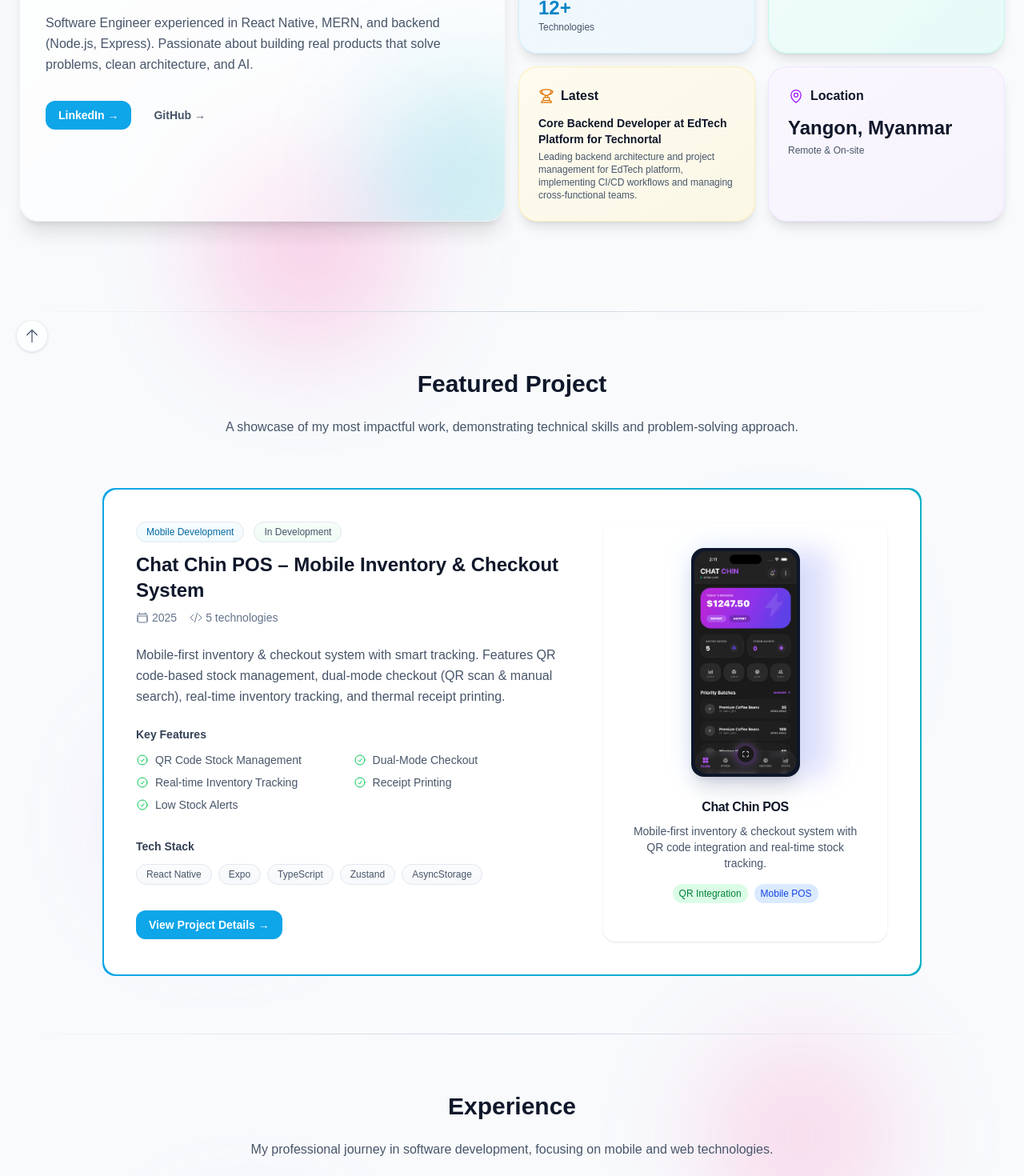
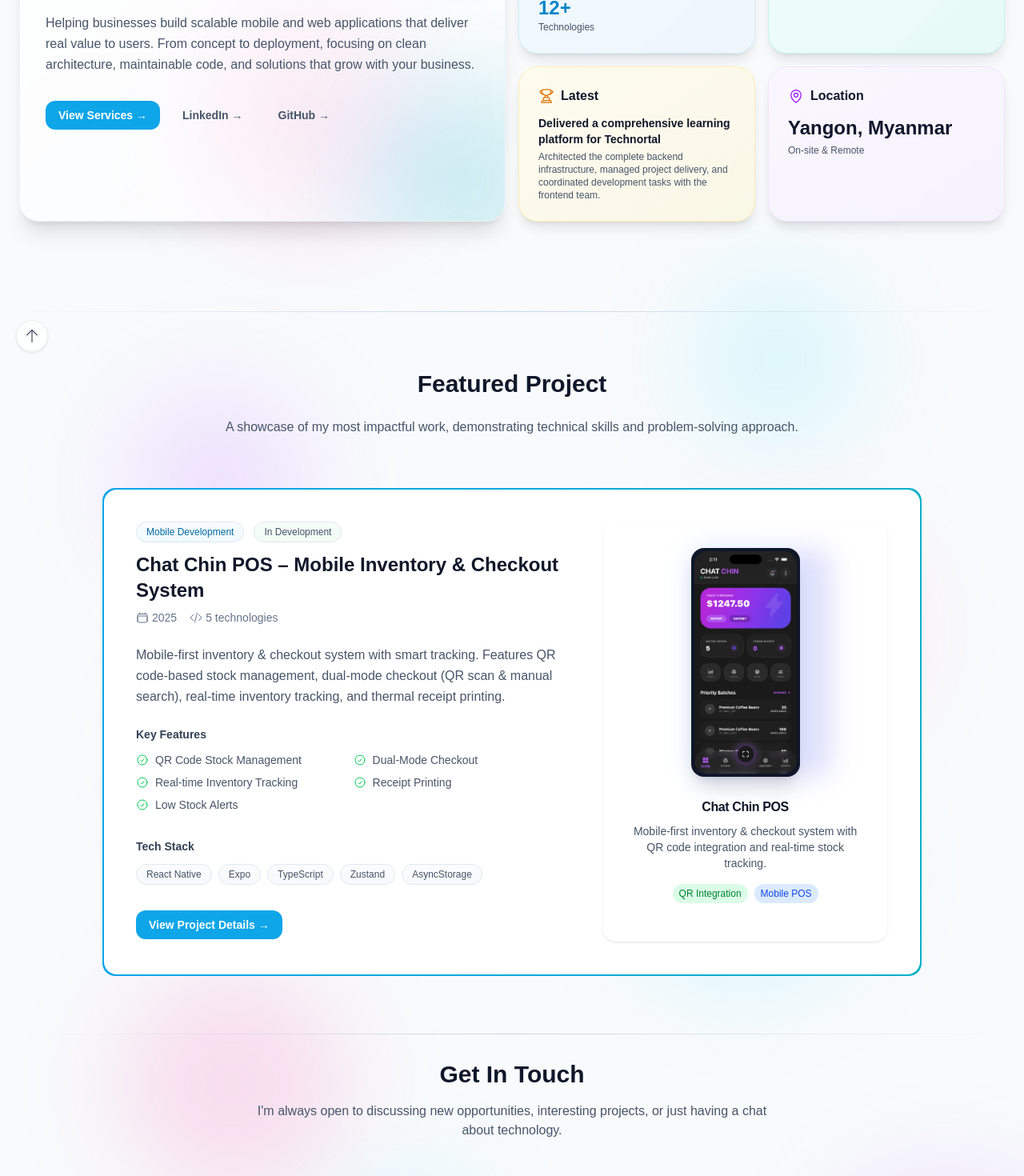
Before and after one commit to linphone2000/lpmz-portfolio-v2, a Next.js app: page / in a window 1280 px wide. Shown: the part 340-1810 px from the top of the page at 80% size. Built offline with nearby package versions, Linux system fonts and the light colour scheme.

Commit message:
Refactor homepage and education sections

```diff
--- a/src/app/education/page.tsx
+++ b/src/app/education/page.tsx
@@ -1,7 +1,10 @@
 import type { Metadata } from 'next';
 import { PageShell } from '@/components/Common/PageShell';
+import { Experience } from '@/components/Overview/Experience/experience';
 import { Education } from '@/components/Education/education';
 import { Certifications } from '@/components/Education/certifications';
+import { Contact } from '@/components/Common/contact';
+import { SectionDivider } from '@/components/Common/SectionDivider';
 
 export const metadata: Metadata = {
   title: 'Education – Lin Phone Myint Zaw',
@@ -12,8 +15,12 @@ export const metadata: Metadata = {
 export default function EducationPage() {
   return (
     <PageShell>
+      <Experience />
+      <SectionDivider />
       <Education />
+      <SectionDivider />
       <Certifications />
+      <Contact />
     </PageShell>
   );
 }
--- a/src/app/page.tsx
+++ b/src/app/page.tsx
@@ -2,12 +2,12 @@ import type { Metadata } from 'next';
 import { PageShell } from '@/components/Common/PageShell';
 import { Hero } from '@/components/Overview/Hero/hero';
 import { FeaturedProject } from '@/components/Overview/FeaturedProject/FeaturedProject';
-import { Experience } from '@/components/Overview/Experience/experience';
+import { Contact } from '@/components/Common/contact';
 
 export const metadata: Metadata = {
   title: 'Home – Lin Phone Myint Zaw',
   description:
-    'Overview of Lin Phone Myint Zaw: experience, featured work, and professional summary.',
+    'Overview of Lin Phone Myint Zaw: featured work and professional summary.',
 };
 
 export default function HomePage() {
@@ -15,7 +15,7 @@ export default function HomePage() {
     <PageShell>
       <Hero />
       <FeaturedProject />
-      <Experience />
+      <Contact />
     </PageShell>
   );
 }
--- a/src/app/portfolio/page.tsx
+++ b/src/app/portfolio/page.tsx
@@ -2,6 +2,7 @@ import type { Metadata } from 'next';
 import { PageShell } from '@/components/Common/PageShell';
 import { Projects } from '@/components/Portfolio/projects';
 import { Skills } from '@/components/Portfolio/skills';
+import { Contact } from '@/components/Common/contact';
 
 export const metadata: Metadata = {
   title: 'Portfolio – Lin Phone Myint Zaw',
@@ -13,6 +14,7 @@ export default function PortfolioPage() {
     <PageShell>
       <Projects />
       <Skills />
+      <Contact />
     </PageShell>
   );
 }
--- a/src/components/Common/Button.tsx
+++ b/src/components/Common/Button.tsx
@@ -1,6 +1,7 @@
 'use client';
 
 import React, { useCallback } from 'react';
+import Link from 'next/link';
 import { cx } from '../../lib/utils';
 
 interface ButtonProps {
@@ -29,6 +30,18 @@ export const Button: React.FC<ButtonProps> = React.memo(
     }, [onClick]);
 
     if (href) {
+      // Check if it's an internal route (starts with /) or external URL
+      const isInternalRoute = href.startsWith('/');
+
+      if (isInternalRoute) {
+        return (
+          <Link href={href} className={base}>
+            {children}
+          </Link>
+        );
+      }
+
+      // External link
       return (
         <a
           className={base}
--- a/src/components/Education/certifications.tsx
+++ b/src/components/Education/certifications.tsx
@@ -3,7 +3,6 @@
 import React from 'react';
 import { DATA } from '@/lib/data';
 import { Card } from '@/components/Common/Card';
-import { Contact } from '../Common/contact';
 import { TrophyIcon } from '@heroicons/react/24/outline';
 
 export const Certifications: React.FC = () => {
@@ -42,9 +41,6 @@ export const Certifications: React.FC = () => {
           ))}
         </div>
       </div>
-
-      {/* Contact */}
-      <Contact />
     </section>
   );
 };
--- a/src/components/Overview/Experience/experience.tsx
+++ b/src/components/Overview/Experience/experience.tsx
@@ -5,8 +5,6 @@ import { useInView } from '@/hooks/useInView';
 import { DATA } from '@/lib/data';
 import { Card } from '@/components/Common/Card';
 import { Badge } from '@/components/Common/Badge';
-import { SectionDivider } from '@/components/Common/SectionDivider';
-import { Contact } from '@/components/Common/contact';
 
 export const Experience: React.FC = () => {
   const [containerRef, isInView] = useInView({
@@ -15,10 +13,9 @@ export const Experience: React.FC = () => {
   });
   return (
     <>
-      <SectionDivider className="py-8" />
-      <section className="py-10 relative">
+      <section className="py-16 relative">
         <div className="max-w-7xl mx-auto px-6">
-          <div className="text-center mb-16">
+          <div className="text-center mb-8">
             <h2 className="text-3xl font-bold mb-6 text-neutral-900 dark:text-neutral-100">
               Experience
             </h2>
@@ -79,9 +76,6 @@ export const Experience: React.FC = () => {
             ))}
           </div>
         </div>
-
-        {/* Contact */}
-        <Contact />
       </section>
     </>
   );
--- a/src/components/Overview/Hero/hero.tsx
+++ b/src/components/Overview/Hero/hero.tsx
@@ -125,19 +125,22 @@ export const Hero: React.FC<HeroProps> = React.memo(() => {
                   </div>
                 </div>
 
-                {/* Summary */}
+                {/* Value Proposition */}
                 <p className="text-neutral-600 dark:text-neutral-400 leading-relaxed">
-                  {DATA.summary}
+                  {DATA.about.valueProposition || DATA.summary}
                 </p>
 
                 {/* Action Buttons */}
                 <div className="flex flex-wrap gap-3 pt-2">
                   <Button
-                    onClick={handleLinkedInClick}
+                    href="/services"
                     className="group/btn relative overflow-hidden"
                   >
-                    <span className="relative z-10">LinkedIn →</span>
+                    <span className="relative z-10">View Services →</span>
                     <div className="absolute inset-0 bg-gradient-to-r from-primary-600 to-primary-500 opacity-0 group-hover/btn:opacity-100 transition-opacity" />
+                  </Button>
+                  <Button onClick={handleLinkedInClick} variant="ghost">
+                    LinkedIn →
                   </Button>
                   <Button onClick={handleGitHubClick} variant="ghost">
                     GitHub →
@@ -266,7 +269,7 @@ export const Hero: React.FC<HeroProps> = React.memo(() => {
                 {DATA.location}
               </div>
               <div className="text-xs text-neutral-600 dark:text-neutral-400">
-                Remote & On-site
+                On-site & Remote
               </div>
             </div>
           </div>
--- a/src/components/Portfolio/skills.tsx
+++ b/src/components/Portfolio/skills.tsx
@@ -16,7 +16,6 @@ import {
   UserGroupIcon,
   SparklesIcon,
 } from '@heroicons/react/24/outline';
-import { Contact } from '../Common/contact';
 
 // Import Swiper styles
 import 'swiper/css';
@@ -249,9 +248,6 @@ export const Skills: React.FC = () => {
           </div>
         </div>
       </div>
-
-      {/* Contact */}
-      <Contact />
     </section>
   );
 };
--- a/src/lib/data.ts
+++ b/src/lib/data.ts
@@ -10,19 +10,22 @@ export const DATA = {
     github: 'https://github.com/linphone2000',
   },
   summary:
-    'Software Engineer experienced in React Native, MERN, and backend (Node.js, Express). Passionate about building real products that solve problems, clean architecture, and AI.',
+    'Software Engineer experienced in React Native, MERN, Next.js, and backend (Node.js, Express). Passionate about building real products that solve problems, clean architecture, and AI.',
   // Add more detailed personal info
   about: {
+    valueProposition:
+      'Helping businesses build scalable mobile and web applications that deliver real value to users. From concept to deployment, focusing on clean architecture, maintainable code, and solutions that grow with your business.',
     tagline:
       'Building mobile-first experiences with strong API and data modeling foundations',
-    availability: 'Available for freelance opportunities',
+    availability: 'Open to new projects',
     yearsOfExperience: 3, // Started learning JS frameworks in 2022
     yearsLabel: 'Years Coding',
     totalProjects: 6,
     technologiesMastered: 12,
     typewriterStrings: [
-      'Full‑Stack / React Native Developer',
-      'Graduate from Edinburgh Napier University',
+      'Full‑Stack Developer',
+      'Mobile Developer',
+      'React Native Developer',
       'Building real products with clean code',
     ],
   },
@@ -864,9 +867,9 @@ export const DATA = {
   // Add achievements and milestones
   achievements: [
     {
-      title: 'Core Backend Developer at EdTech Platform for Technortal',
+      title: 'Delivered a comprehensive learning platform for Technortal',
       description:
-        'Leading backend architecture and project management for EdTech platform, implementing CI/CD workflows and managing cross-functional teams',
+        'Architected the complete backend infrastructure, managed project delivery, and coordinated development tasks with the frontend team',
       year: 2025,
       category: 'Professional',
     },
```
